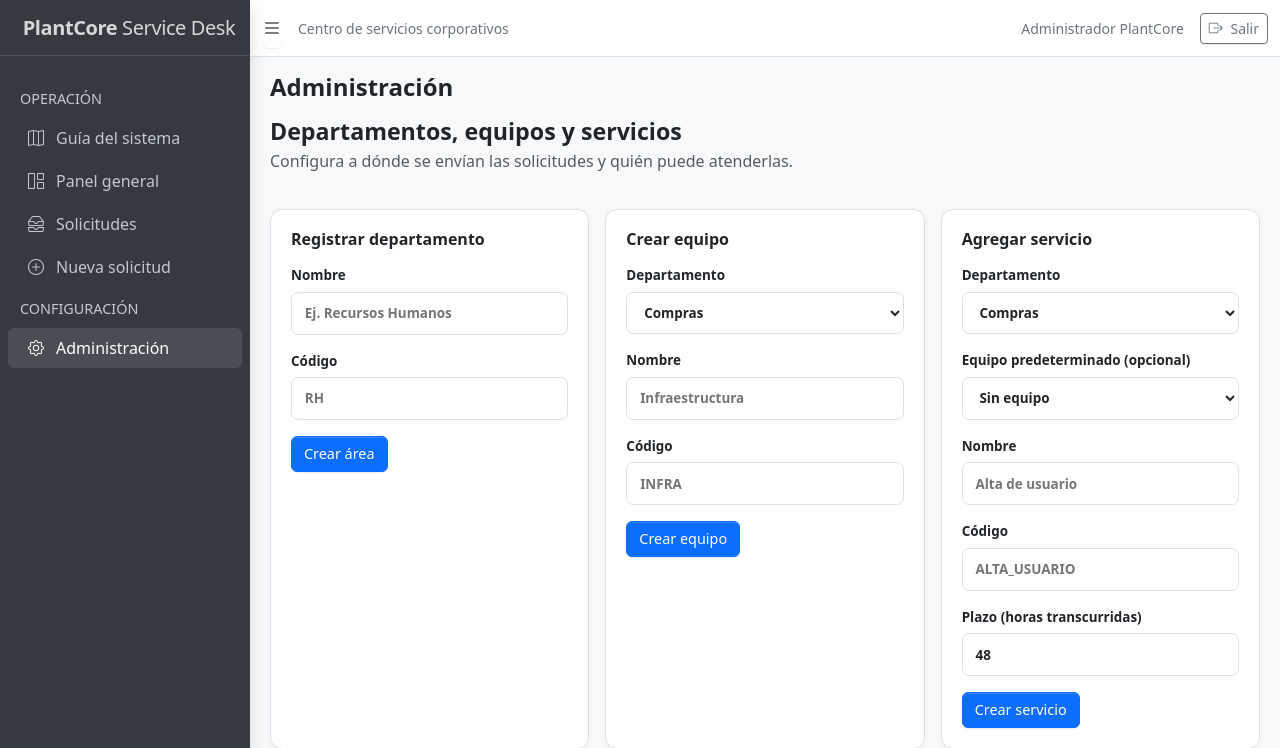
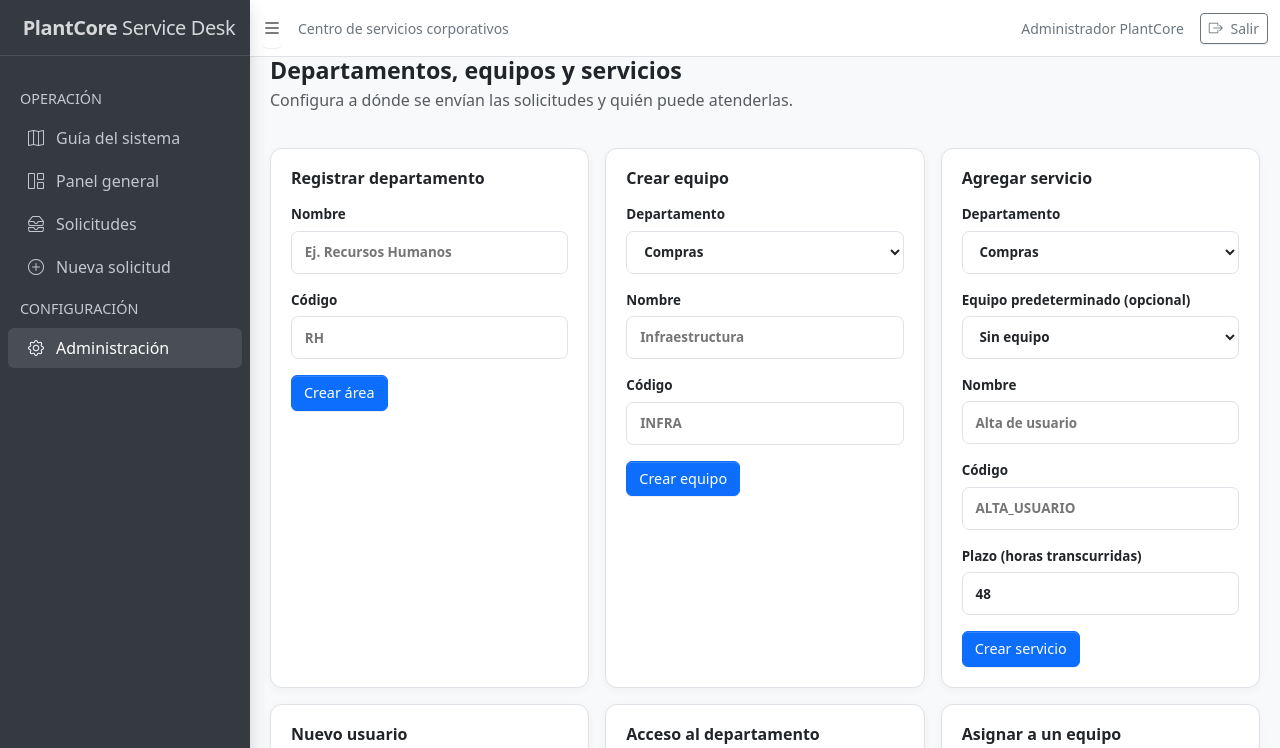
Before and after one commit to diegoarmando025/plantcore-service-desk, a Laravel app: page /admin in a window 1280 px wide. Shown: the top 748 px of the page. Run offline with Laravel 12, Linux system fonts and the light colour scheme; a user stored in the database is signed in; data comes from the database, SQL or seed files in the repository.

Commit message:
fix(ui): show localized status badges and eliminate repeated page titles

```diff
--- a/resources/views/layouts/app.blade.php
+++ b/resources/views/layouts/app.blade.php
@@ -46,9 +46,6 @@
         </div>
     </aside>
     <main class="app-main">
-        <div class="app-content-header"><div class="container-fluid">
-            <h1 class="h4 mb-0 fw-semibold text-body">@yield('heading', 'Panel general')</h1>
-        </div></div>
         <div class="app-content"><div class="container-fluid service-desk-content">
             @if(auth()->user()->is_portfolio_demo)
               <div class="alert alert-info py-2">Modo evaluación: datos ficticios compartidos entre visitantes. Evita información personal o confidencial. <a href="{{ route('portfolio.guide') }}">Ver recorrido</a></div>
```
